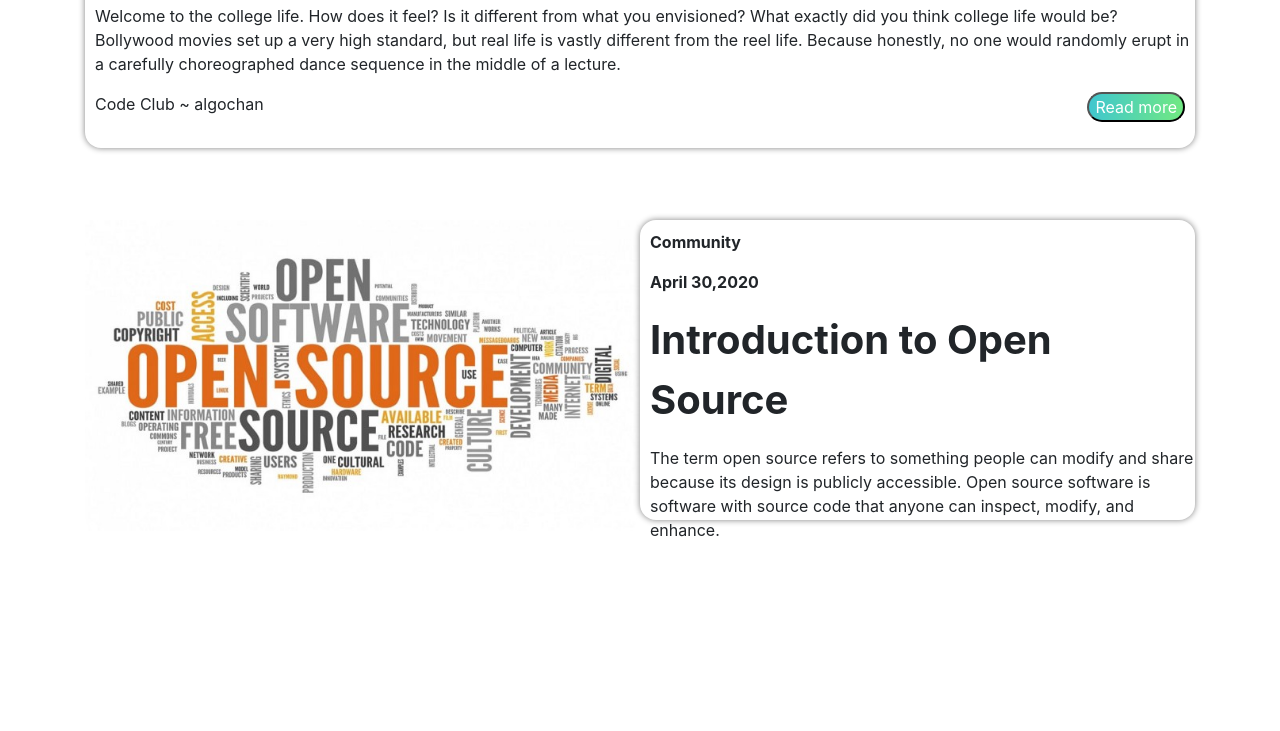
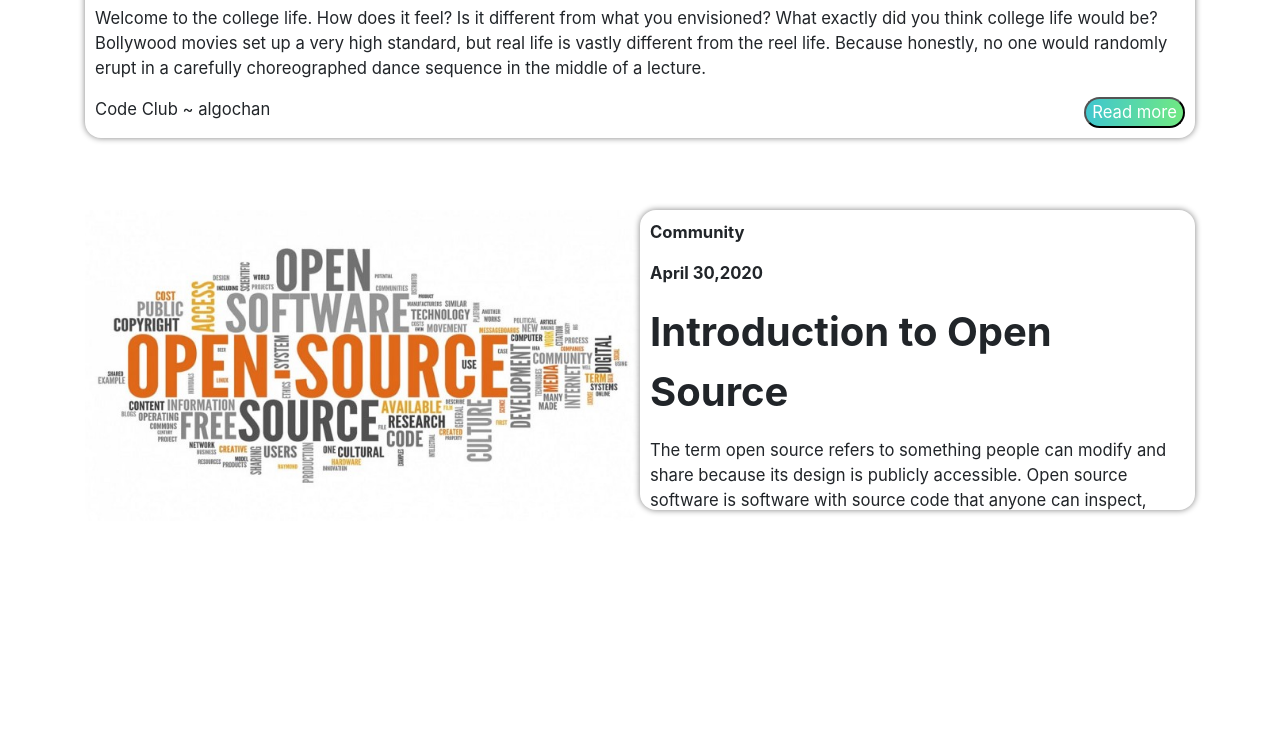
Before and after one commit to ayushsatyam146/SMVDUCodeClub, a plain HTML site: page pages/blog.html in a window 1280 px wide. Shown: the part 703-1434 px from the top of the page. Drawn offline with nearby package versions, Linux system fonts and the light colour scheme.

Commit message:
Add files via upload

```diff
--- a/css/blog.css
+++ b/css/blog.css
@@ -104,6 +104,11 @@ a,a:hover{
 	border-radius: 16px;
 	box-shadow: 0 0 6px grey;
 	height: 300px;
+   box-sizing: border-box;
+   font-size: 1.3vw;
+  overflow: hidden
+
+
 }
 
 .blog-post p{
@@ -131,3 +136,7 @@ a,a:hover{
 	border-top-left-radius: inherit;
   border-bottom-left-radius: inherit;
 }
+
+#blogcon{
+  overflow: hidden
+}
```
